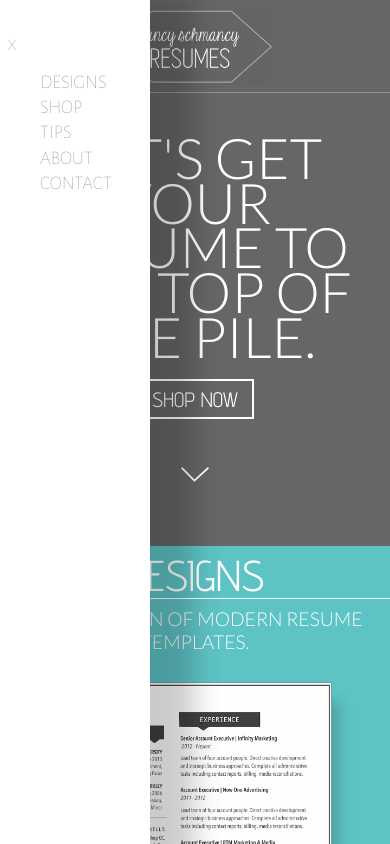
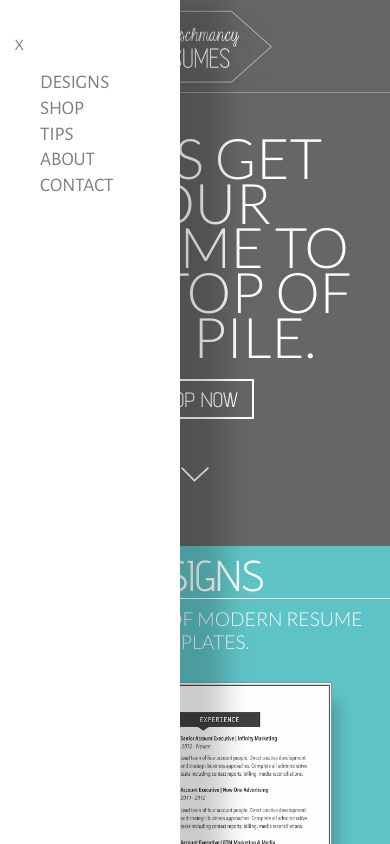
Before and after one commit to mspigner/fancyresumes, a plain HTML site: page index.html in a window 390 px wide. Both pictures are taken after a click on the element 33 px from the left and 47 px from the top of the page. Shown: the top 844 px of the page. Drawn offline with Linux system fonts and the light colour scheme; a web font is replaced by a local one.

Commit message:
Refining the Mobile Option

```diff
--- a/css/main.css
+++ b/css/main.css
@@ -487,15 +487,17 @@ form input {
   margin-bottom: 0;
 }
 .sidebar {
-  width: 150px;
+  width: 180px;
   height: 100%;
   background-color: white;
   position: fixed;
   top: 0;
   left: 0;
   padding: 20px 0;
-  transform: translateX(-100%);
-  display:none;
+  transform: translateX(-200%);
+  -ms-transform: translateX(-300px);
+    -webkit-transform: translateX(-300px);
+
   z-index: 175;
   -webkit-box-shadow: 25px 14px 26px 19px rgba(0,0,0,0.2);
   -moz-box-shadow: 25px 14px 26px 19px rgba(0,0,0,0.2);
@@ -506,7 +508,7 @@ form input {
   list-style: none;
   color: gray;
   font-family: 'Alegreya Sans SC', sans-serif;
-  font-weight: 100;
+  font-weight: 400;
   text-transform: uppercase;
   font-size: 1.2rem;
   margin-bottom: 2%;
@@ -521,10 +523,12 @@ form input {
 .sidebar p {
     color: gray;
   font-family: 'Alegreya Sans SC', sans-serif;
-  font-weight: 100;
-  margin-left: 5%;
+  font-weight: 400;
+  margin-left: 8%;
 }
-
+.sidebar p:hover {
+  cursor: pointer;
+}
 .close {
   position: absolute;
   top: 10px;
@@ -540,6 +544,8 @@ form input {
 
 .active .sidebar {
   transform: translateX(0);
+    -ms-transform: translateX(0);
+    -webkit-transform: translateX(0);
 }
 
 /*Animations ================================================================ */
@@ -651,7 +657,21 @@ nav li:hover {
     padding-left: 34%;
   }*/
 }
-
+@media only screen and (max-width: 700px) {
+  .contact_form {
+    width: 85%;
+    margin: 0 7.5%;
+    top: 5%;
+  }
+  .form_left {
+    float: none;
+    width: 100%;
+  }
+  .form_right {
+    float: none;
+    width: 100%;
+  }
+}
 @media only screen and (max-width: 550px) {
   nav ul {
     display: none;
@@ -726,7 +746,7 @@ nav li:hover {
 .hamburger {
   display: inline-block;
 }
-.sidebar {
-  display: inline-block;
+.modal {
+  height: 3300px;
 }
 }
--- a/jquery/main.js
+++ b/jquery/main.js
@@ -83,6 +83,9 @@ $('.contact_form p').on('click',function (){
 	// remove show-modal class from modal
 	$('.modal').removeClass('show_modal');
 	$('.contact_form').removeClass('show_contact_form');
+	if ($('body').hasClass('active')){
+		$('body').removeClass('active');
+	}
 });
 
 $('.hamburger').on('click',function(){
```
